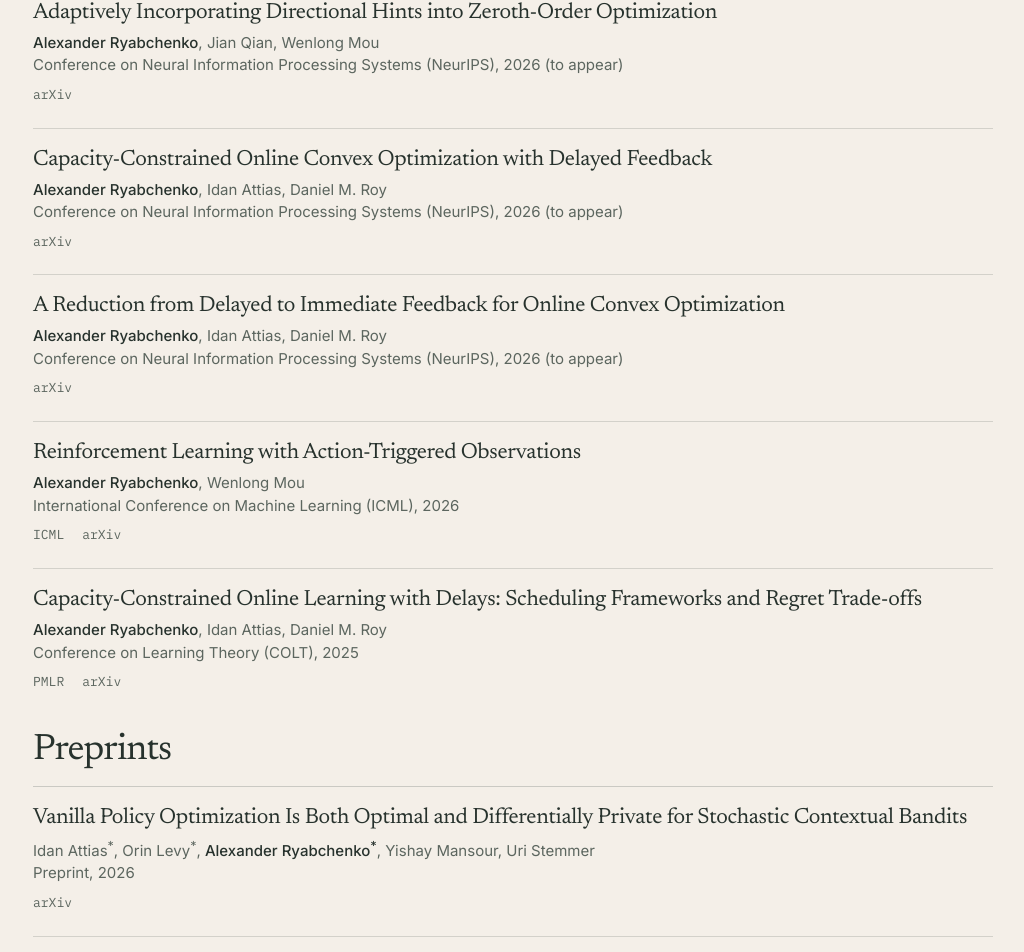
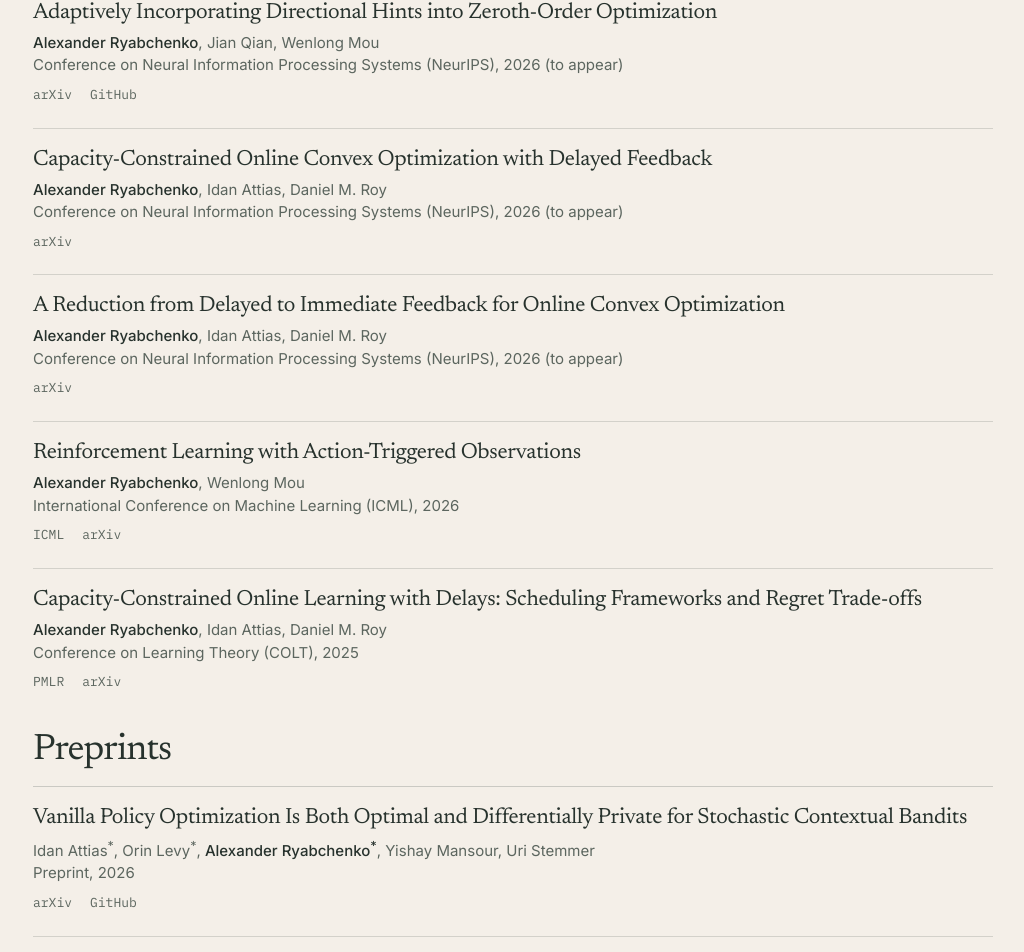
Before and after one commit to alex-rbch/alex-rbch.github.io, a plain HTML site: page index.html in a window 1280 px wide. Shown: the part 1235-2187 px from the top of the page, without its empty margins (127-1151 px from the left). Drawn offline with Linux system fonts and the light colour scheme.

Commit message:
Add GitHub code links for optimization papers

```diff
--- a/index.html
+++ b/index.html
@@ -99,6 +99,7 @@
                 <p class="venue">Conference on Neural Information Processing Systems (NeurIPS), <time datetime="2026">2026</time> (to appear)</p>
                 <ul class="link-list publication-links" aria-label="Links for Adaptively Incorporating Directional Hints into Zeroth-Order Optimization">
                   <li><a href="https://arxiv.org/abs/2609.08277">arXiv</a></li>
+                  <li><a href="https://github.com/alex-rbch/cv-zod">GitHub</a></li>
                 </ul>
               </article>
             </li>
@@ -159,6 +160,7 @@
                 <p class="venue">Preprint, <time datetime="2026">2026</time></p>
                 <ul class="link-list publication-links" aria-label="Links for Vanilla Policy Optimization Is Both Optimal and Differentially Private for Stochastic Contextual Bandits">
                   <li><a href="https://arxiv.org/abs/2609.33888">arXiv</a></li>
+                  <li><a href="https://github.com/alex-rbch/private-contextual-bandits">GitHub</a></li>
                 </ul>
               </article>
             </li>
```
